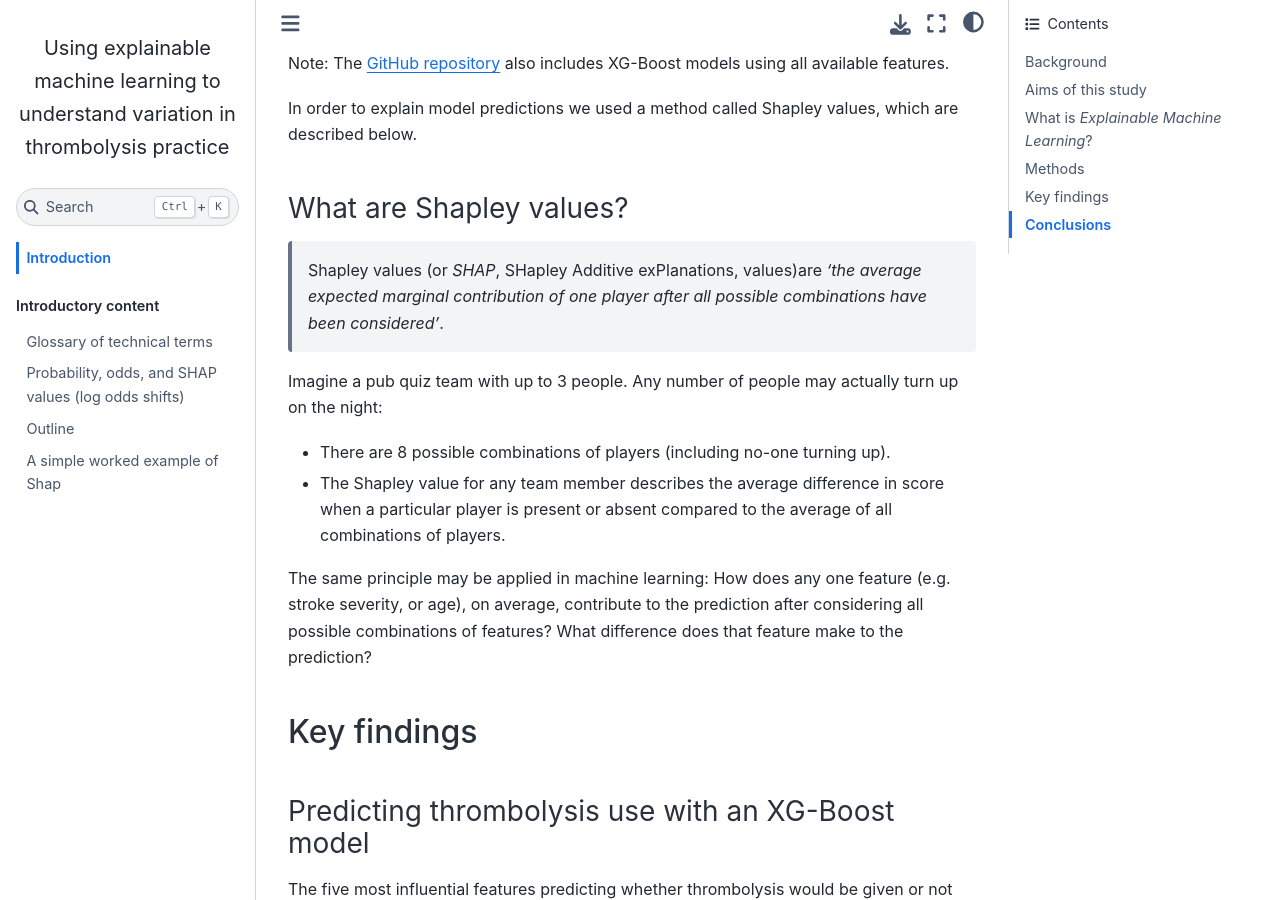
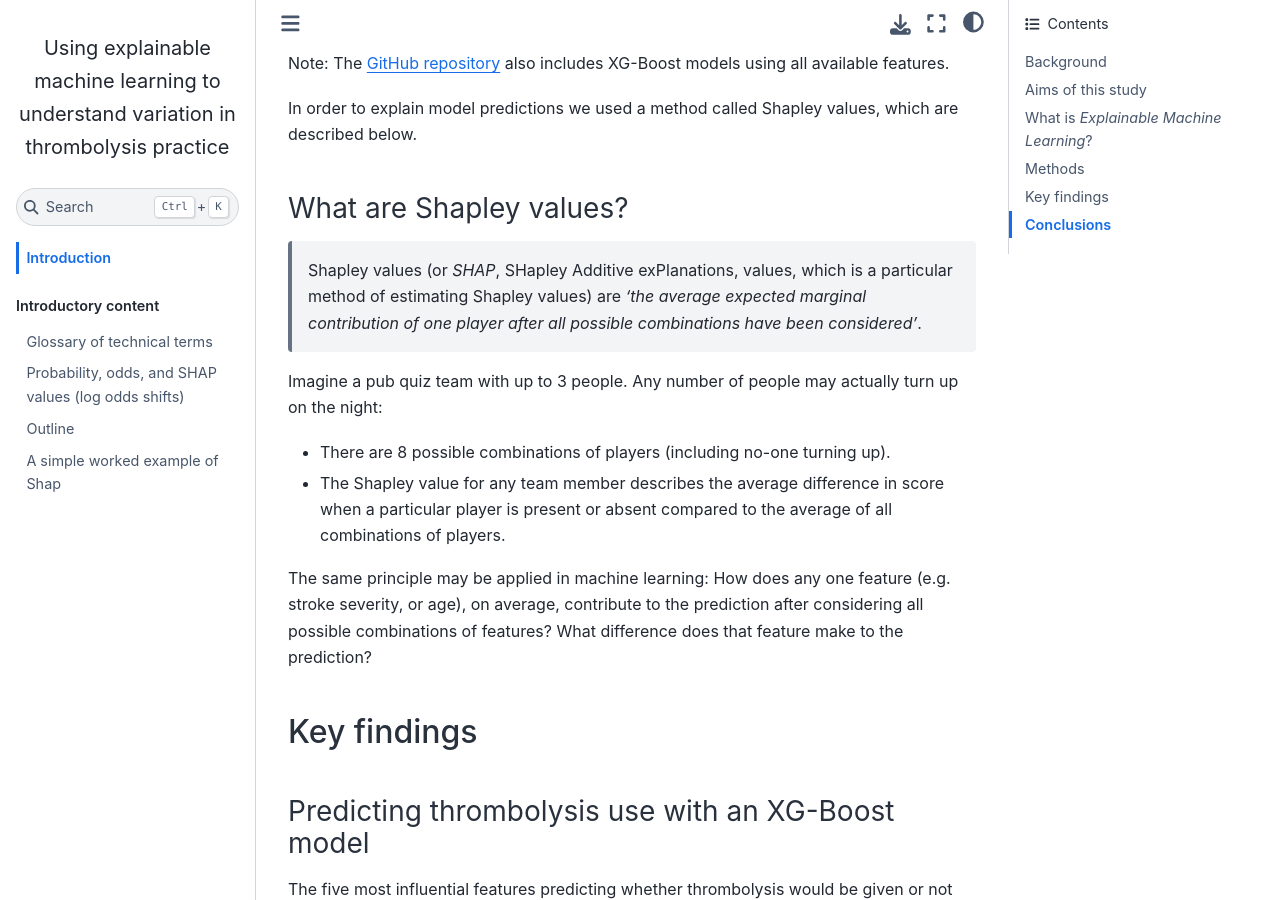
Before and after one commit to samuel-book/samuel_shap_paper_1, a Jupyter Book: the page built from introduction/intro.md, in a window 1280 px wide and 900 px high, scrolled down 3125 px. Built offline with Jupyter Book 1.0.4 settings and Sphinx 7.4.7 and the Sphinx Book theme 1.1.4, drawn with Linux system fonts in a browser that asks for light colours; pages that are not in the unit, such as notebooks, are missing from menus.

```diff
--- a/introduction/intro.md
+++ b/introduction/intro.md
@@ -63,7 +63,7 @@
 
 ### What are Shapley values?
 
-> Shapley values (or *SHAP*, SHapley Additive exPlanations, values)are *'the average expected marginal contribution of one player after all possible combinations have been considered'*.
+> Shapley values (or *SHAP*, SHapley Additive exPlanations, values, which is a particular method of estimating Shapley values) are *'the average expected marginal contribution of one player after all possible combinations have been considered'*.
 
 Imagine a pub quiz team with up to 3 people. Any number of people may actually turn up on the night:
 
@@ -112,7 +112,7 @@
 5. With longer arrival-to-scan times.
 6. When patient is on anticoagulants for atrial fibrillation.
 
-We can visualise the general effects of these features, using SHAP in several ways. Firstly we can show the average effect of each feature as a violin plot ({numref}`Figure {number} <diff_SHAP_violin>`), which shows the spread of the size of average SHAP values for each feature when measured in five different experiments (to understand how reproducible our measurement of SHAP values are). In this type of plot we ignore the direction of the SHAP value - that is we ignore whether a value is positive or negative; SHAP values of -3 or +3 would both have an effect size of 3.
+We can visualise the general effects of these features, using SHAP in several ways. Firstly we can show the average effect of each feature as a violin plot ({numref}`figure {number} <diff_SHAP_violin>`), which shows the spread of the size of average SHAP values for each feature when measured in five different experiments (to understand how reproducible our measurement of SHAP values are). In this type of plot we ignore the direction of the SHAP value - that is we ignore whether a value is positive or negative; SHAP values of -3 or +3 would both have an effect size of 3.
 
 
 :::{figure-md} diff_SHAP_violin
```
Also changed, not shown: introduction/odds_prob.md (+1 -1 lines).
